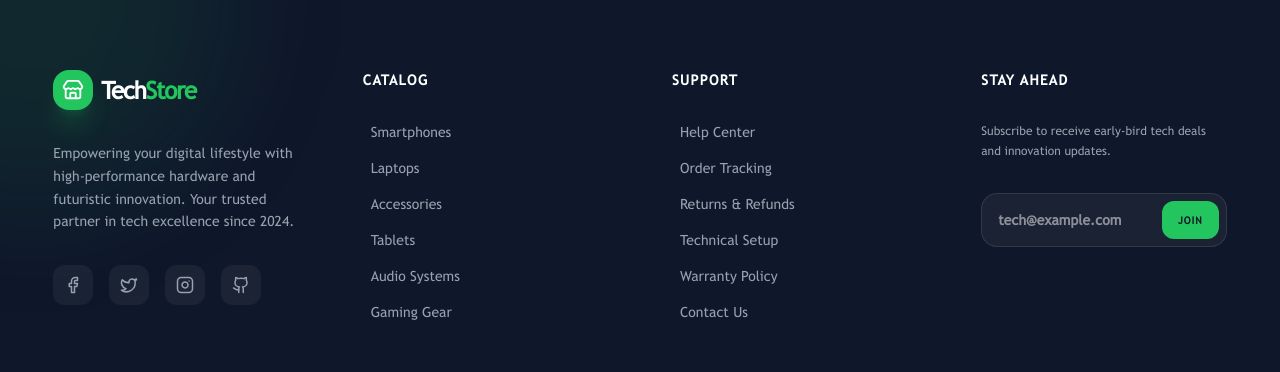
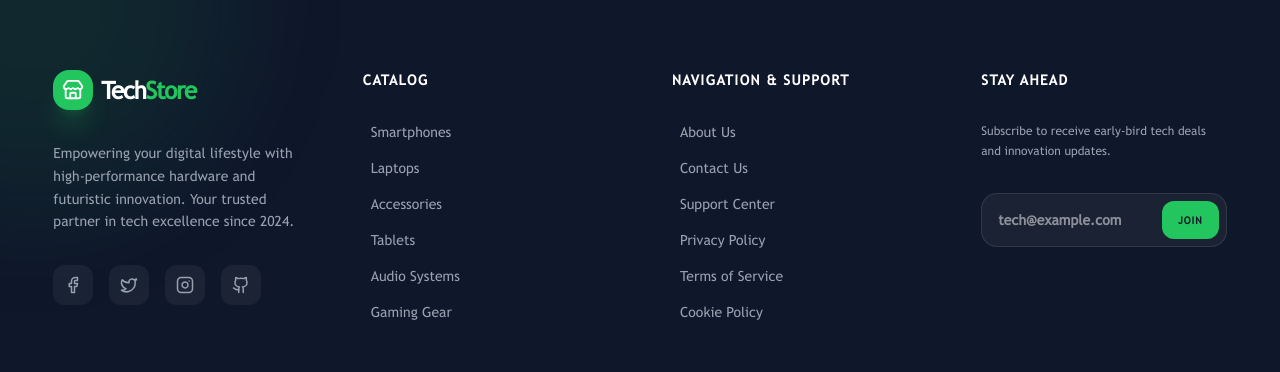
Before and after one commit to amdadislam01/Tech-Store, a Next.js app: page /product/1 in a window 1280 px wide. Shown: the part 907-1279 px from the top of the page. Built offline with nearby package versions, Linux system fonts and the light colour scheme; no server answers; the database is empty.

Commit message:
MODIFIED: update navigation links in Footer component

```diff
--- a/components/Footer.tsx
+++ b/components/Footer.tsx
@@ -48,13 +48,20 @@ export default function Footer() {
 
           {/* Quick Links Column */}
           <div>
-            <h3 className="text-white font-black text-sm uppercase tracking-widest mb-8">Support</h3>
+            <h3 className="text-white font-black text-sm uppercase tracking-widest mb-8">Navigation & Support</h3>
             <ul className="space-y-4 text-sm font-medium">
-              {["Help Center", "Order Tracking", "Returns & Refunds", "Technical Setup", "Warranty Policy", "Contact Us"].map((item) => (
-                <li key={item}>
-                  <Link href="/support" className="hover:text-primary transition-colors flex items-center gap-2 group">
+              {[
+                { name: "About Us", href: "/about" },
+                { name: "Contact Us", href: "/contact" },
+                { name: "Support Center", href: "/support" },
+                { name: "Privacy Policy", href: "/privacy" },
+                { name: "Terms of Service", href: "/terms" },
+                { name: "Cookie Policy", href: "/cookies" }
+              ].map((link) => (
+                <li key={link.name}>
+                  <Link href={link.href} className="hover:text-primary transition-colors flex items-center gap-2 group">
                     <span className="w-0 h-px bg-primary group-hover:w-3 transition-all" />
-                    {item}
+                    {link.name}
                   </Link>
                 </li>
               ))}
```
